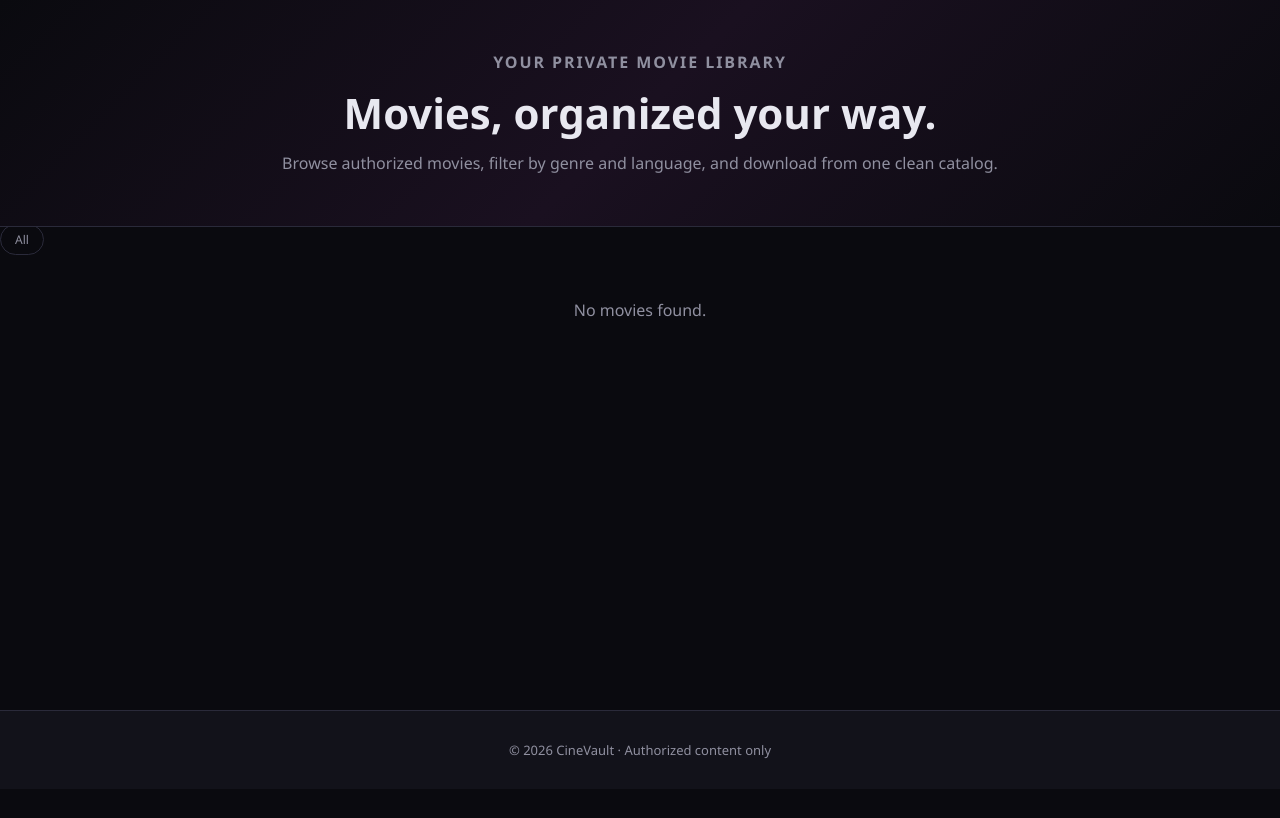
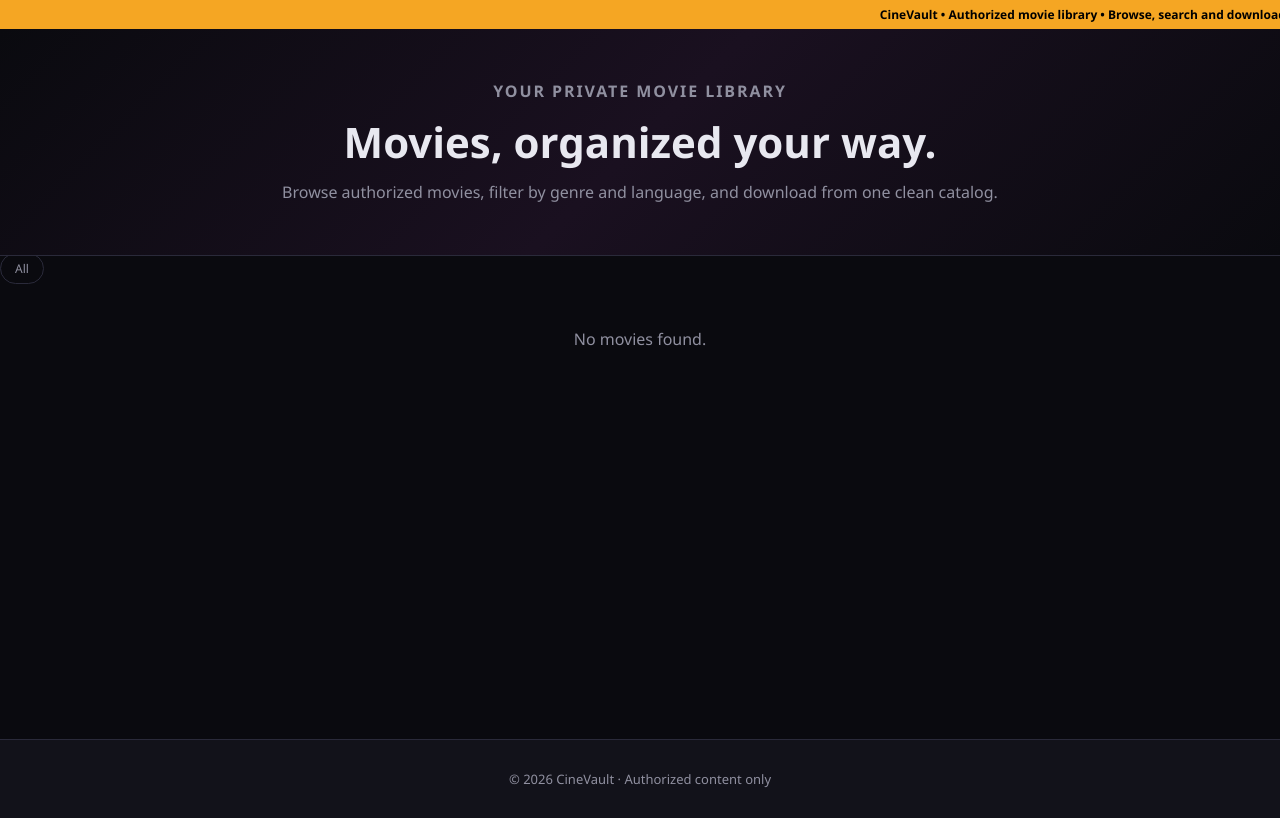
Before and after one commit to akshay1312ff/Akshu700_Admin, a Flask app: page / in a window 1280 px wide. Shown: the part 60-878 px from the top of the page. Before the commit the page ends 819 px from the top, so only its background shows below. Run offline with Flask 3, Linux system fonts and the light colour scheme; data that the repository does not hold is empty.

Commit message:
Update CineVault templates for new visual theme

```diff
--- a/templates/base.html
+++ b/templates/base.html
@@ -1 +1 @@
-<!doctype html><html lang="en"><head><meta charset="utf-8"><meta name="viewport" content="width=device-width,initial-scale=1"><title>{% block title %}CineVault{% endblock %}</title><link rel="stylesheet" href="{{url_for('static',filename='css/style.css')}}"></head><body><header><a class="brand" href="{{url_for('home')}}">Cine<span>Vault</span></a><form class="search" action="{{url_for('home')}}"><input name="q" value="{{q|default('')}}" placeholder="Search movies..."><button>Search</button></form><a class="admin-link" href="{{url_for('admin')}}">Admin</a></header>{% with messages=get_flashed_messages(with_categories=true) %}{% for cat,msg in messages %}<div class="flash {{cat}}">{{msg}}</div>{% endfor %}{% endwith %}<main>{% block content %}{% endblock %}</main><footer>© 2026 CineVault · Authorized content only</footer></body></html>
+<!doctype html><html lang="en"><head><meta charset="utf-8"><meta name="viewport" content="width=device-width,initial-scale=1"><title>{% block title %}CineVault{% endblock %}</title><link rel="stylesheet" href="{{url_for('static',filename='css/style.css')}}"></head><body><header><a class="brand" href="{{url_for('home')}}">Cine<span>Vault</span></a><form class="search" action="{{url_for('home')}}"><input name="q" value="{{q|default('')}}" placeholder="Search movies..."><button>Search</button></form><a class="admin-link" href="{{url_for('admin')}}">Admin</a></header><div class="ticker"><span class="ticker-inner">CineVault • Authorized movie library • Browse, search and download content you are authorized to access</span></div>{% with messages=get_flashed_messages(with_categories=true) %}{% for cat,msg in messages %}<div class="flash {{cat}}">{{msg}}</div>{% endfor %}{% endwith %}<main>{% block content %}{% endblock %}</main><footer>© 2026 CineVault · Authorized content only</footer></body></html>
```
